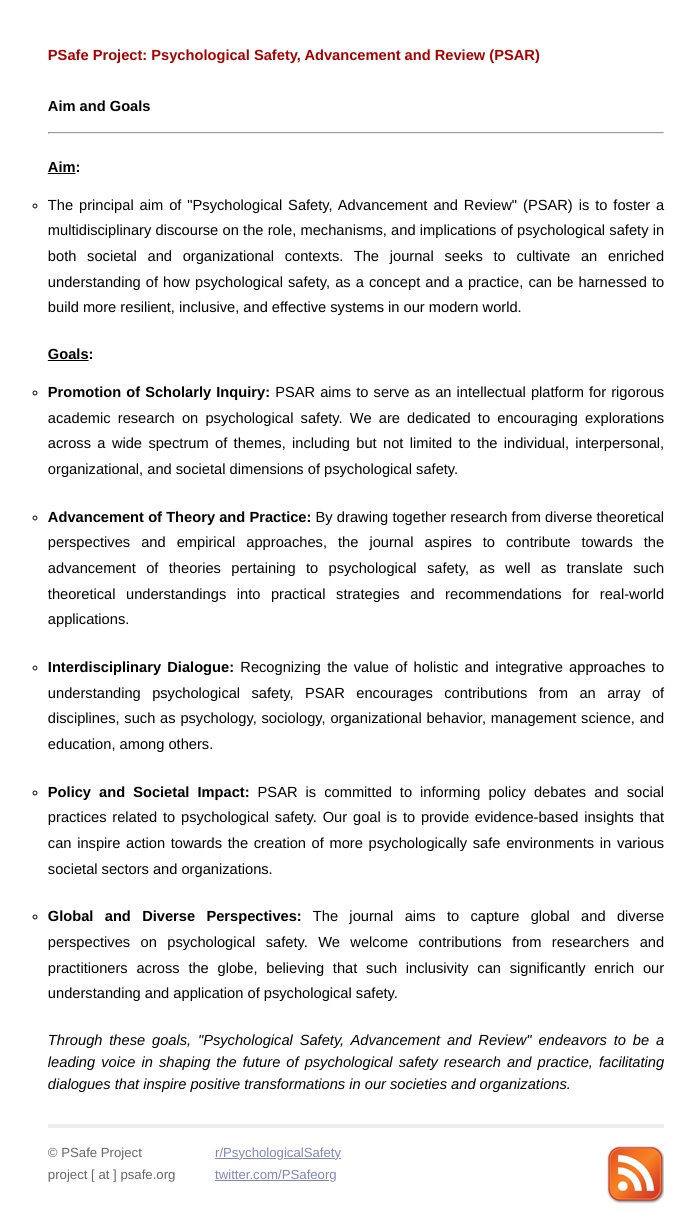
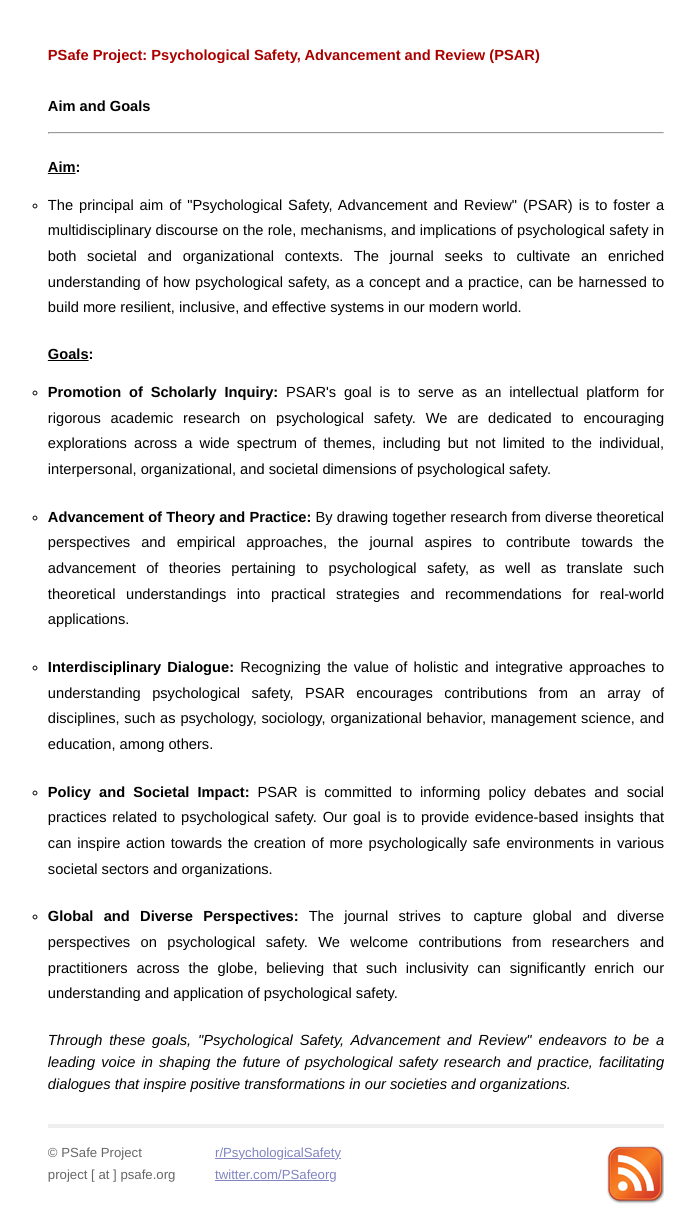
Before and after one commit to atidbit/psafe, a Jekyll site: the page built from goals.html, in a window 1280 px wide. Shown: the whole page, without its empty margins (284-980 px from the left). Built offline with Jekyll 4.4.1, drawn with Linux system fonts in a browser that asks for light colours.

Commit message:
Update goals.html

```diff
--- a/goals.html
+++ b/goals.html
@@ -24,7 +24,7 @@ title: Psychological Safety, Advancement and Review
 <h1><u>Goals</u>:</h1>
       <ul>
       <li>
-      <b>Promotion of Scholarly Inquiry:</b> PSAR aims to serve as an intellectual platform
+      <b>Promotion of Scholarly Inquiry:</b> PSAR's goal is to serve as an intellectual platform
       for rigorous academic research on psychological safety. We are dedicated to encouraging
       explorations across a wide spectrum of themes, including but not limited to the
       individual, interpersonal, organizational, and societal dimensions of psychological
@@ -62,7 +62,7 @@ title: Psychological Safety, Advancement and Review
             <br>
       <ul>
       <li>
-      <b>Global and Diverse Perspectives:</b> The journal aims to capture global and diverse perspectives
+      <b>Global and Diverse Perspectives:</b> The journal strives to capture global and diverse perspectives
       on psychological safety. We welcome contributions from researchers and practitioners across
       the globe, believing that such inclusivity can significantly enrich our understanding and
       application of psychological safety.
```
